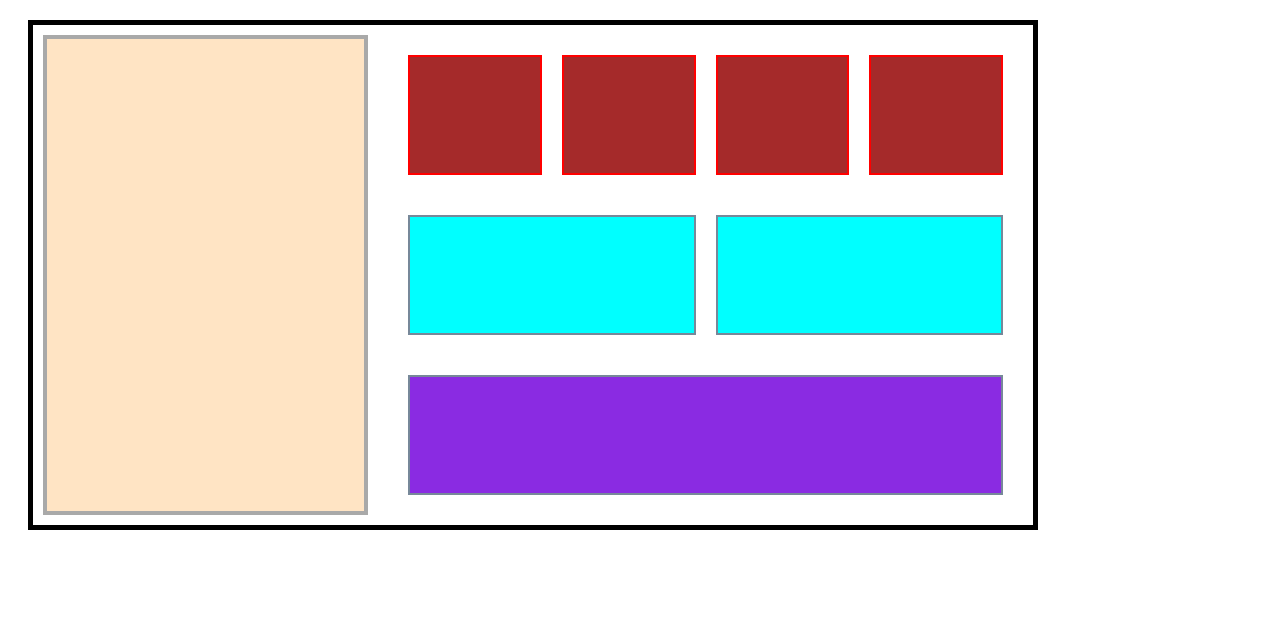
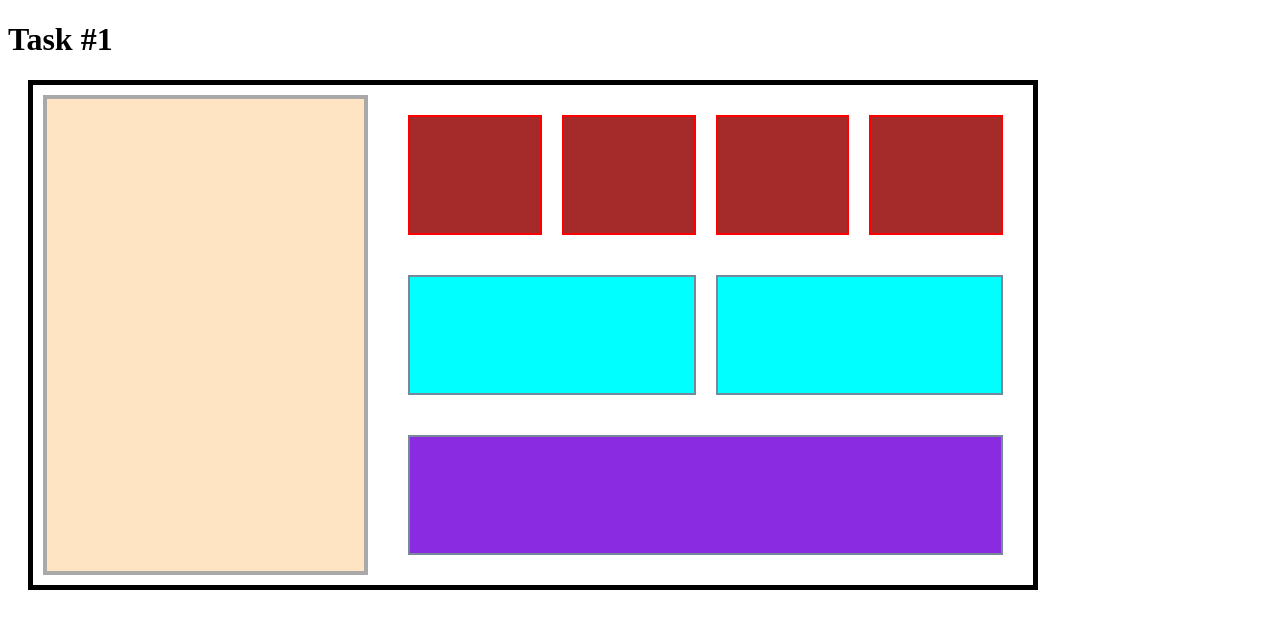
Before and after one commit to YousefHamdy141/Prepare-a-Frontend-Training-Program, a website: page flex.html in a window 1280 px wide. Drawn offline with Linux system fonts and the light colour scheme.

Commit message:
LEARN-43 Add (H1) to flex.html

```diff
--- a/flex.html
+++ b/flex.html
@@ -7,6 +7,8 @@
 </head>
 
 <body>
+
+    <h1> Task #1 </h1>
 
 <div class="flex-container">
     <div class="l-box" id="test" onclick="eventTest()"></div>
```
